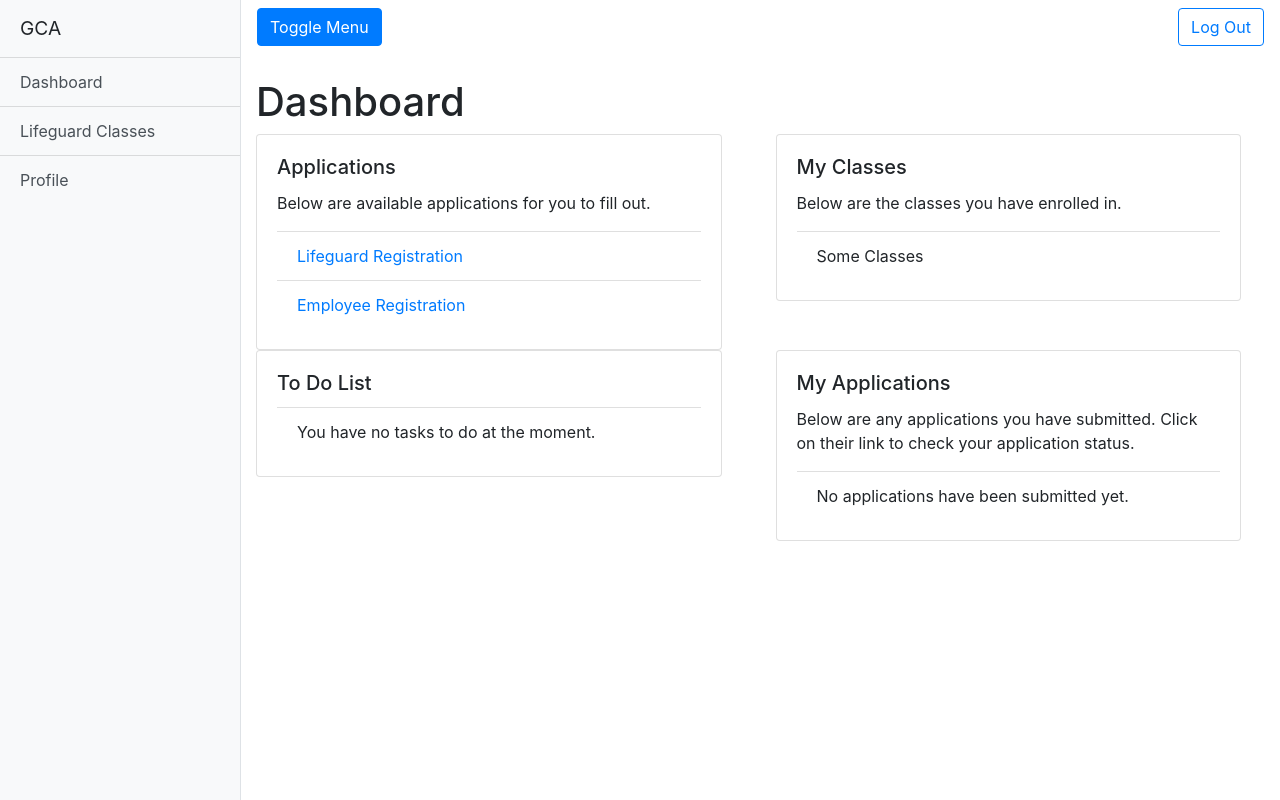
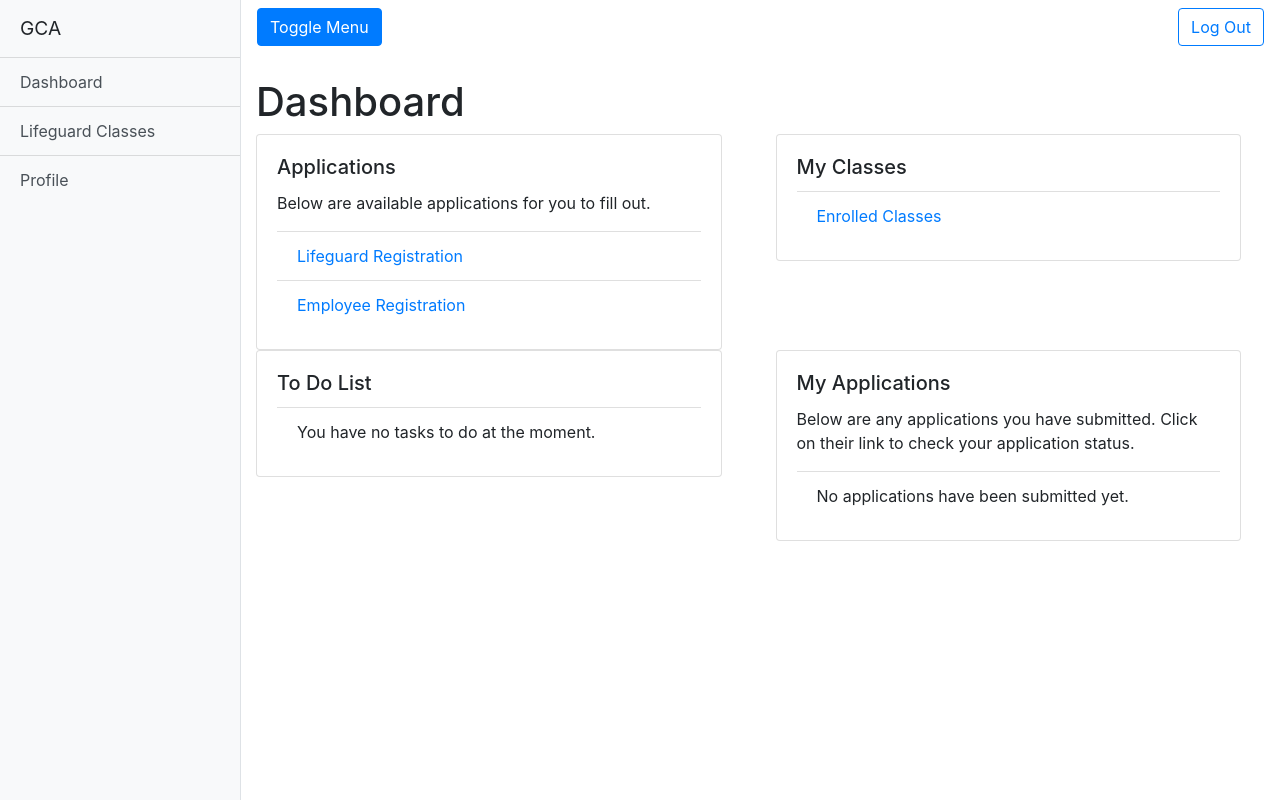
Before and after one commit to Jearce/lifeguard, a Django app: page /users/dashboard/ in a window 1280 px wide. Run offline with Django 3.2, Linux system fonts and the light colour scheme; some libraries are stand-ins or nearby versions.

Commit message:
Added url to enrolled classes view in users dashboard

```diff
--- a/users/templates/users/dashboard.html
+++ b/users/templates/users/dashboard.html
@@ -27,9 +27,10 @@
 				<div class="card mr-4">
 					<div class="card-body">
 						<h5 class="card-title">My Classes</h5>
-						<p class="card-text">Below are the classes you have enrolled in.</p>
 						<ul class="list-group list-group-flush">
-							<li class="list-group-item">Some Classes</li>
+							<li class="list-group-item">
+								<a href="{% url 'lifeguard:enrolled_classes' %}">Enrolled Classes</a>
+							</li>
 						</ul>
 					</div>
 				</div>
```
